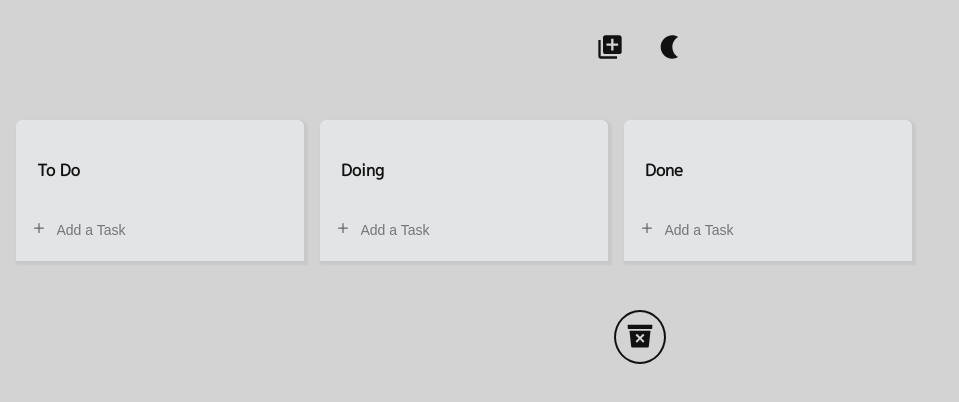
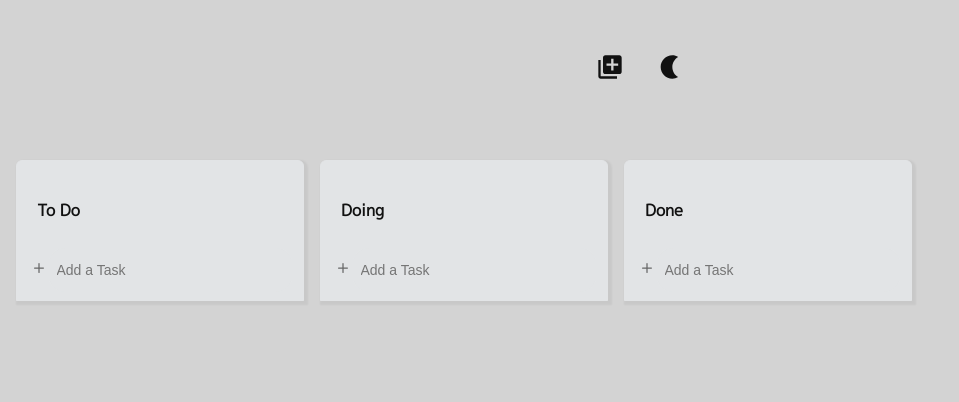
Before and after one commit to HyonHyonKOR/react-masterclass, a React (Create React App) app: page / in a window 1280 px wide. Shown: the top 402 px of the page, without its empty margins (0-959 px from the left). Built offline with nearby package versions, Linux system fonts and the light colour scheme.

Commit message:
feat:complete

```diff
--- a/src/App.tsx
+++ b/src/App.tsx
@@ -6,7 +6,6 @@ import Board from "./components/Board";
 import { useEffect, useState } from "react";
 import Header from "./components/Header";
 import { lightTheme, darkTheme } from "./theme";
-import Footer from "./components/Footer";
 
 const GlobalStyle = createGlobalStyle`
   html, body, div, span, applet, object, iframe,
@@ -70,10 +69,36 @@ table {
 `;
 
 const Wrapper = styled.div`
+  overflow-x: hidden;
   display: flex;
   justify-content: center;
   padding: 1rem;
-  max-height: 70vh;
+  min-height: 85vh;
+  max-height: 85vh;
+
+  &:active,
+  &:hover {
+    overflow-x: auto;
+  }
+
+  &::-webkit-scrollbar {
+    width: 0.25rem;
+  }
+
+  &::-webkit-scrollbar-thumb {
+    height: 0.125rem;
+    border-radius: 5%;
+    visibility: hidden;
+  }
+  &::-webkit-scrollbar-track {
+    visibility: hidden;
+  }
+  &:active::-webkit-scrollbar-thumb,
+  &:hover::-webkit-scrollbar-thumb,
+  &:focus::-webkit-scrollbar-thumb {
+    visibility: visible;
+    background: #d99090;
+  }
 `;
 
 const Boards = styled.div`
@@ -121,9 +146,10 @@ export default function App() {
         return { ...boards };
       });
       return;
-    }
-
-    if (destination?.droppableId === source.droppableId) {
+    } else if (
+      destination.droppableId !== "trashbin" &&
+      destination?.droppableId === source.droppableId
+    ) {
       setToDos((allBoards) => {
         const sourceBoard = [...allBoards[source.droppableId]];
         const taskObj = sourceBoard[source.index];
@@ -134,9 +160,10 @@ export default function App() {
         return newBoard;
       });
       return;
-    }
-
-    if (destination?.droppableId !== source.droppableId) {
+    } else if (
+      destination.droppableId !== "trashbin" &&
+      destination?.droppableId !== source.droppableId
+    ) {
       setToDos((allBoards) => {
         const sourceBoard = [...allBoards[source.droppableId]];
         const targetBoard = [...allBoards[destination.droppableId]];
@@ -179,7 +206,6 @@ export default function App() {
             )}
           </Droppable>
         </Wrapper>
-        <Footer />
       </DragDropContext>
     </ThemeProvider>
   );
--- a/src/components/Board.tsx
+++ b/src/components/Board.tsx
@@ -7,6 +7,7 @@ import { useSetAtom } from "jotai";
 import { IoIosAdd } from "react-icons/io";
 import { IoCloseOutline } from "react-icons/io5";
 import { Months } from "../types/Months";
+import { memo } from "react";
 
 interface IBoardProps {
   toDos: ITodo[];
@@ -39,7 +40,7 @@ const BoardHeader = styled.header`
 const Wrapper = styled.div`
   display: flex;
   flex-direction: column;
-  width: 18rem;
+  min-width: 18rem;
   padding: 0.5rem;
   background: ${(props) => props.theme.boardColor};
   border-top-left-radius: 0.375rem;
@@ -74,7 +75,7 @@ const Devider = styled.div`
 `;
 
 const Area = styled.div<IAreaProps>`
-  overflow-y: hidden;
+  overflow: hidden;
   background-color: ${(props) =>
     props.isDraggingOver
       ? "rgba(255,255,255,0.6)"
@@ -89,7 +90,7 @@ const Area = styled.div<IAreaProps>`
 
   &:active,
   &:hover {
-    overflow-y: auto;
+    overflow: auto;
   }
 
   &::-webkit-scrollbar {
@@ -97,7 +98,7 @@ const Area = styled.div<IAreaProps>`
   }
 
   &::-webkit-scrollbar-thumb {
-    height: 6px;
+    height: 4px;
     border-radius: 0.25rem;
     visibility: hidden;
   }
@@ -140,7 +141,7 @@ const Form = styled.form`
   }
 `;
 
-export default function Board({ toDos, boardId, index }: IBoardProps) {
+function Board({ toDos, boardId, index }: IBoardProps) {
   const setToDos = useSetAtom(toDosAtom);
   const { register, setValue, handleSubmit } = useForm<IForm>();
 
@@ -258,3 +259,5 @@ export default function Board({ toDos, boardId, index }: IBoardProps) {
     </Draggable>
   );
 }
+
+export default memo(Board);
--- a/src/components/Footer.tsx
+++ /dev/null
@@ -1,32 +0,0 @@
-import { Droppable } from "react-beautiful-dnd";
-import { IoTrashBinSharp } from "react-icons/io5";
-import styled from "styled-components";
-
-const TrashBinContainer = styled.footer`
-  display: flex;
-  justify-content: center;
-  align-items: center;
-  margin: 0 15rem;
-  height: 15vh;
-
-  div {
-    padding: 0.625rem;
-    color: ${(props) => props.theme.fontMainColor};
-    border: 2px solid ${(props) => props.theme.fontMainColor};
-    border-radius: 50%;
-  }
-`;
-
-export default function TrashBin() {
-  return (
-    <Droppable droppableId="trashbin">
-      {(provided, snapshot) => (
-        <TrashBinContainer ref={provided.innerRef} {...provided.droppableProps}>
-          <div>
-            <IoTrashBinSharp size={28} />
-          </div>
-        </TrashBinContainer>
-      )}
-    </Droppable>
-  );
-}
--- a/src/components/Header.tsx
+++ b/src/components/Header.tsx
@@ -12,7 +12,7 @@ export default function Header() {
     align-items: center;
     gap: 2rem;
     margin: 0 15rem;
-    height: 10vh;
+    height: 15vh;
 
     @media (max-width: 1280px) {
       justify-content: center;
```
